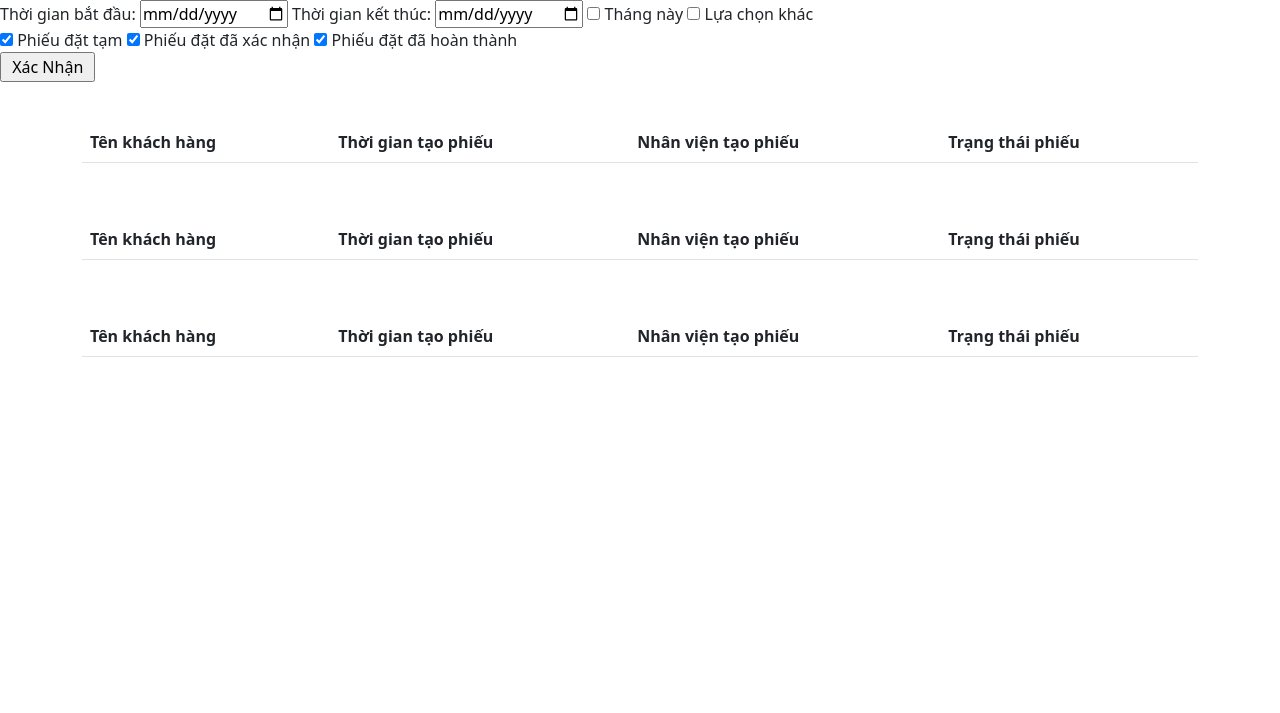
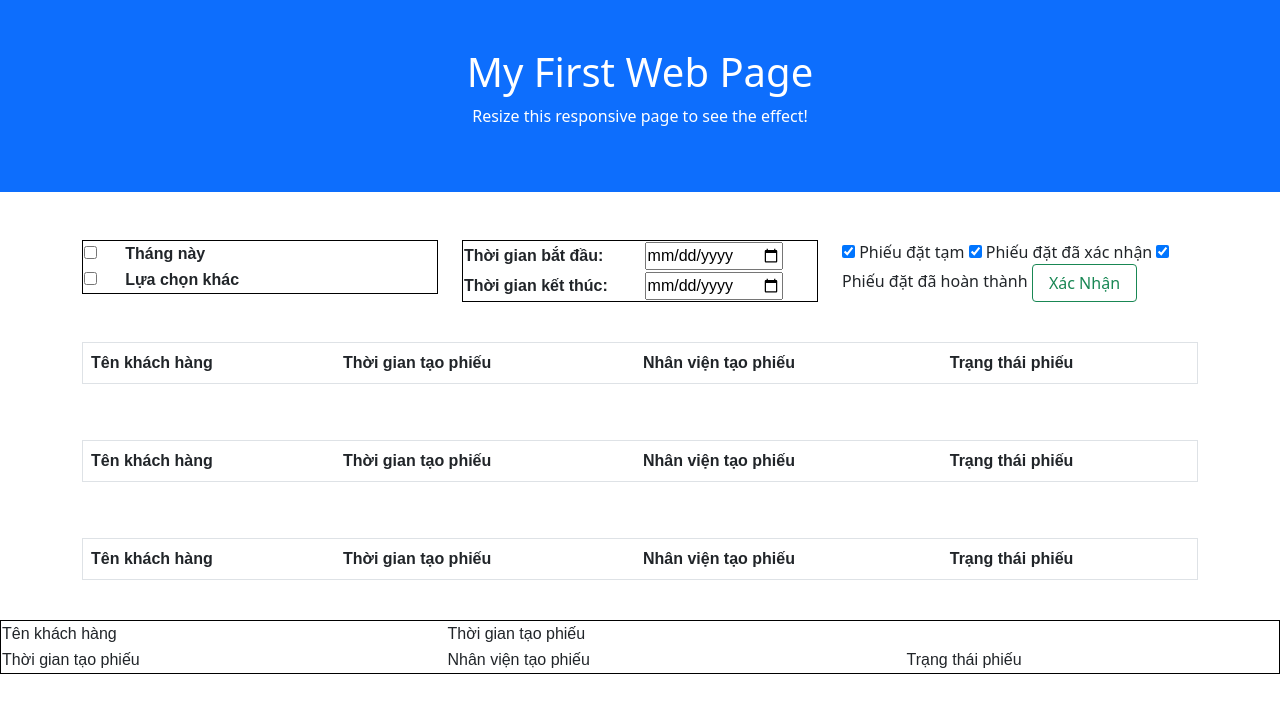
Before and after one commit to TuanNgayTho/API-KIOT, a Django app: page / in a window 1280 px wide. Shown: the top 713 px of the page. Run offline with Django 4.2, Linux system fonts and the light colour scheme; data that the repository does not hold is empty.

Commit message:
update boottrap 1

```diff
--- a/kiotapi/templates/index.html
+++ b/kiotapi/templates/index.html
@@ -2,40 +2,62 @@
 {% load static %}
 <html lang="en">
 <head>
+    <title>Tuan Ngay Thơ</title>
     <meta charset="UTF-8">
-    <title>Tuan Ngay Thơ</title>
+    <link rel="stylesheet" href="static/css/base.css">
     <meta name="viewport" content="width=device-width, initial-scale=1">
     <link href="https://cdn.jsdelivr.net/npm/bootstrap@5.1.3/dist/css/bootstrap.min.css" rel="stylesheet">
     <script src="https://cdn.jsdelivr.net/npm/bootstrap@5.1.3/dist/js/bootstrap.bundle.min.js"></script>
 </head>
 <body>
-<nav>
-    <div>
+<div class="container-fluid p-5 bg-primary text-white text-center">
+    <h1>My First Web Page</h1>
+    <p>Resize this responsive page to see the effect!</p>
+</div>
+
+<div >
     <form action="" method="post">
         {% csrf_token %}
-            <label for="lastModifiedFrom">Thời gian bắt đầu:</label>
-            <input type="date" id="lastModifiedFrom" name="StartTime">
+        <div class="container mt-5">
+            <div class="row">
+                <div class=col-sm-4>
+                    <table>
+                        <tr>
+                            <th><input type="checkbox" id="thismonth" name="thismonth" value="true" onclick="myfunc1()"></th>
+                            <th><label for="thismonth">Tháng này</label></th>
+                        </tr>
+                        <tr>
+                            <th><input type="checkbox" id="luachonkhac" name="luachonkhac" value="false" onclick="myfunc2()"></th>
+                            <th><label for="luachonkhac">Lựa chọn khác</label></th>
+                        </tr>
+                    </table>
+                </div>
 
-            <label for="toDate">Thời gian kết thúc:</label>
-            <input type="date" id="toDate" name="EndTime">
-
-            <input type="checkbox" id="thismonth" name="thismonth" value="true" onclick="myfunc1()">
-            <label for="thismonth">Tháng này</label>
-
-            <input type="checkbox" id="luachonkhac" name="luachonkhac" value="false" onclick="myfunc2()">
-            <label for="luachonkhac">Lựa chọn khác</label>
-            <br>
+                <div class=col-sm-4>
+                    <table>
+                        <tr>
+                            <th><label for="lastModifiedFrom">Thời gian bắt đầu:</label></th>
+                            <th><input type="date" id="lastModifiedFrom" name="StartTime"></th>
+                        </tr>
+                        <tr>
+                            <th><label for="toDate">Thời gian kết thúc:</label></th>
+                            <th><input type="date" id="toDate" name="EndTime"></th>
+                        </tr>
+                    </table>
+                </div>
+                <div class=col-sm-4>
                     <input type="checkbox" id="PT" name="checklist" value="Phiếu tạm">
                     <label for="PT">Phiếu đặt tạm</label>
                     <input type="checkbox" id="DXN" name="checklist" value="Đã xác nhận">
                     <label for="DXN">Phiếu đặt đã xác nhận</label>
                     <input type="checkbox" id="HT" name="checklist" value="Hoàn thành">
                     <label for="HT">Phiếu đặt đã hoàn thành</label>
-            <br>
-            <input type="submit" value=" Xác Nhận ">
+                    <input type="submit" class="btn btn-outline-success" value=" Xác Nhận ">
+                </div>
+            </div>
+        </div>
     </form>
 </div>
-</nav>
 <nav>
 
 <!--    <table>-->
@@ -100,10 +122,21 @@
     </table>
 </div>
 <br>
-<div class="col-sm-4">
+
 <table id="tbtrangthai">
 </table>
-</div>
+
+<table>
+    <tr>
+          <td>Tên khách hàng</td>
+        <td>Thời gian tạo phiếu</td>
+    </tr>
+    <tr>
+          <td>Thời gian tạo phiếu</td>
+          <td>Nhân viện tạo phiếu</td>
+          <td>Trạng thái phiếu</td>
+    </tr>
+</table>
 
 <script src="{% static 'js/jquery-3.6.0.min.js' %}"></script>
 <script src="{% static 'js/myscript.js' %}"></script>
--- a/static/css/base.css
+++ b/static/css/base.css
@@ -4,12 +4,6 @@
   width: 100%;
 }
 
-td, th {
-  border: 1px solid #dddddd;
-  text-align: left;
-  padding: 8px;
+table, tr, td, th {
+  border: 1px solid black;
 }
-
-tr:nth-child(even) {
-  background-color: #dddddd;
-}
```
Lines whose indentation alone changed are shown as unchanged.
